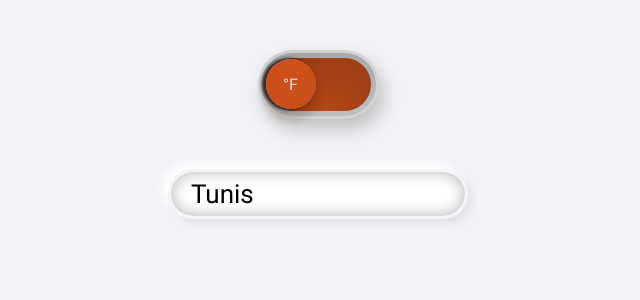
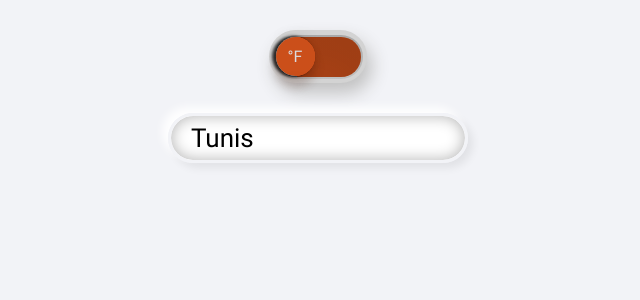
Before and after one commit to syrinejoulak/weather-app, a React (Vite) app: page / in a window 1280 px wide. Shown: the top 300 px of the page, without its empty margins (322-962 px from the left). Built offline with nearby package versions, Linux system fonts and the light colour scheme.

Commit message:
adding styles to searchbox

```diff
--- a/src/components/UI/searchBox/SearchBox.scss
+++ b/src/components/UI/searchBox/SearchBox.scss
@@ -3,9 +3,6 @@
   width: 300px;
   height: 50px;
   border-radius: 120px;
-
-  &:focus-within {
-  }
 
   .searchbox-input {
     width: 100%;
--- a/src/components/temperatureSwitcher/TemperatureSwitcher.scss
+++ b/src/components/temperatureSwitcher/TemperatureSwitcher.scss
@@ -1,16 +1,16 @@
 .temperature-switcher {
-  margin: 50px auto;
+  margin: 30px auto;
   border-radius: 500px;
   background: var(--light-grey);
   box-shadow: 5px 10px 18px var(--silver);
-  width: 121px;
+  width: 98px;
 
   .toggle {
     display: flex;
     justify-content: center;
     align-items: center;
-    width: 121px;
-    height: 69px;
+    width: 98px;
+    height: 53px;
     background: var(--light-grey);
     border-radius: 500px;
     border: solid 5px transparent;
@@ -18,8 +18,8 @@
     cursor: pointer;
 
     .toggle__wrapper {
-      width: 117px;
-      height: 63px;
+      width: 89px;
+      height: 44px;
       margin: -4px -2px;
       border-radius: 500px;
       background: linear-gradient(var(--dark-grey), var(--silver));
@@ -35,7 +35,7 @@
         }
 
         &:checked + .toggle__bg .toggle__sphere {
-          transform: translateX(53px) translateY(1px);
+          transform: translateX(45px);
           box-shadow: -2px 0px 5px 1px hsla(18, 77%, 15%, 0.05),
             0px 10px 10px 1px hsla(18, 77%, 15%, 0.2),
             3px 0px 3px 0px hsla(0, 0%, 0%, 0.75);
@@ -47,8 +47,8 @@
       }
 
       .toggle__bg {
-        width: 115px;
-        height: 63px;
+        width: 95px;
+        height: 50px;
         background: hsla(199, 43%, 59%, 1);
         background: linear-gradient(
           to right,
@@ -62,11 +62,12 @@
         background-clip: padding-box;
         box-shadow: inset 0px 30px 50px 15px hsla(0, 0%, 0%, 0.3);
         transition: all 0.85s ease-in-out;
+        margin: -3px;
 
         .toggle__sphere {
           position: relative;
-          height: 50px;
-          width: 50px;
+          height: 39px;
+          width: 39px;
           background: hsla(18, 100%, 62%, 1);
           background: linear-gradient(
             to right,
@@ -75,7 +76,6 @@
           );
           border-radius: 50%;
           transform-origin: top left;
-          transform: translateY(1px);
           box-shadow: 2px 0px 5px 1px hsla(18, 77%, 15%, 0.05),
             0px 10px 10px 1px hsla(18, 77%, 15%, 0.2),
             -3px 0px 3px 1px hsla(0, 0%, 0%, 0.75);
@@ -87,7 +87,7 @@
             position: absolute;
             left: calc(50% - 20px);
             height: 1px;
-            width: 50px;
+            width: 40px;
             background: hsla(0, 0%, 0%, 0.25);
             border-radius: 50%;
             box-shadow: 0px 0px 10px 0px hsla(0, 0%, 0%, 0.25);
```
